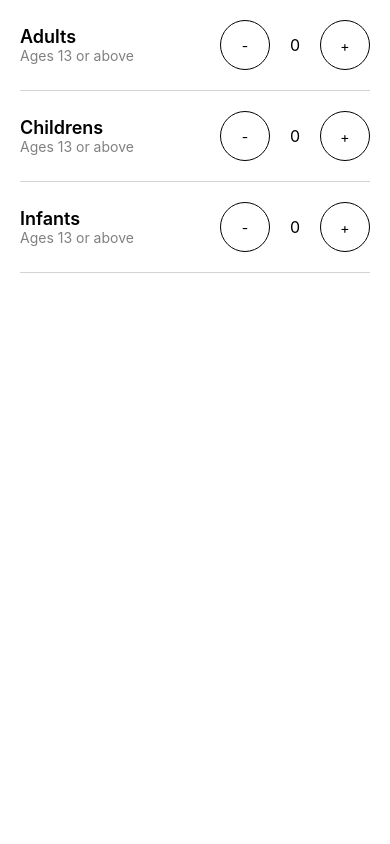
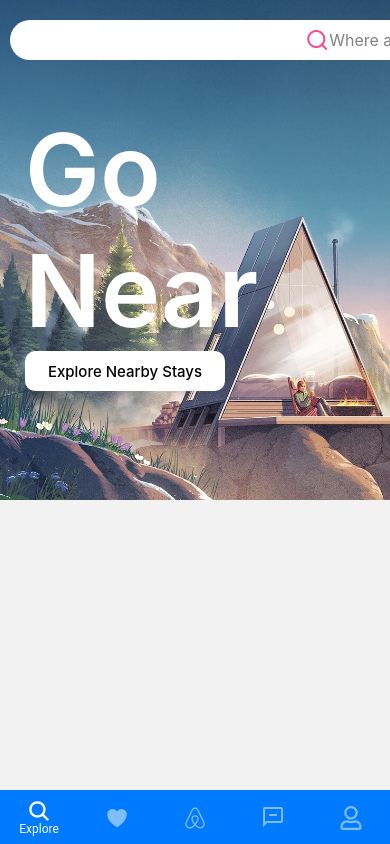
Before and after one commit to byanum/Airbnb, a React Native app in the folder Airbnb/: screen /HomeTabNavigator in a window 390 px wide. Built offline with nearby package versions, Linux system fonts and the light colour scheme.

Commit message:
Basic UI Completed
Total Hours of Completion: 2hrs

```diff
--- a/Airbnb/App.js
+++ b/Airbnb/App.js
@@ -1,5 +1,6 @@
 import { StatusBar } from "expo-status-bar";
 import { StyleSheet, Text, View, SafeAreaView } from "react-native";
+import { NavigationContainer } from "@react-navigation/native";
 import HomeScreen from "./src/screens/HomeScreen";
 import Post from "./src/components/Post";
 
@@ -8,17 +9,15 @@
 import DestinationScreen from "./src/screens/DestinationScreen";
 import GuestScreen from "./src/screens/Guest";
 
+import Router from "./src/navigation/index";
 // const feeds = feed[0];
 
 export default function App() {
   return (
-    <SafeAreaView>
-      {/* <HomeScreen /> */}
-      {/* <PostScreen /> */}
-      {/* <DestinationScreen /> */}
-      <GuestScreen />
+    <NavigationContainer>
+      <Router />
       <StatusBar style="auto" />
-    </SafeAreaView>
+    </NavigationContainer>
   );
 }
 
--- /dev/null
+++ b/Airbnb/src/navigation/HomeTabNavigator.js
@@ -0,0 +1,74 @@
+import { View, Text } from "react-native";
+import React from "react";
+import { createMaterialBottomTabNavigator } from "@react-navigation/material-bottom-tabs";
+import HomeScreen from "../screens/HomeScreen";
+import { Ionicons } from "@expo/vector-icons";
+import { MaterialCommunityIcons } from "@expo/vector-icons";
+import { FontAwesome5 } from "@expo/vector-icons";
+const Tab = createMaterialBottomTabNavigator();
+
+const HomeTabNavigator = () => {
+  return (
+    <Tab.Navigator
+      tabBarOptions={{
+        activeTintColor: "white",
+      }}
+    >
+      <Tab.Screen
+        name={"Explore"}
+        component={HomeScreen}
+        options={{
+          tabBarIcon: ({ color }) => (
+            <Ionicons name="search" size={24} color={color} />
+          ),
+        }}
+      />
+
+      <Tab.Screen
+        name={"Saved"}
+        component={HomeScreen}
+        options={{
+          tabBarIcon: ({ color }) => (
+            <Ionicons name="heart" size={24} color={color} />
+          ),
+        }}
+      />
+
+      <Tab.Screen
+        name={"Airbnb"}
+        component={HomeScreen}
+        options={{
+          tabBarIcon: ({ color }) => (
+            <FontAwesome5 name="airbnb" size={24} color={color} />
+          ),
+        }}
+      />
+
+      <Tab.Screen
+        name={"Messages"}
+        component={HomeScreen}
+        options={{
+          tabBarIcon: ({ color }) => (
+            <MaterialCommunityIcons
+              name="message-minus-outline"
+              size={24}
+              color={color}
+            />
+          ),
+        }}
+      />
+
+      <Tab.Screen
+        name={"Profle"}
+        component={HomeScreen}
+        options={{
+          tabBarIcon: ({ color }) => (
+            <FontAwesome5 name="user" size={24} color={color} />
+          ),
+        }}
+      />
+    </Tab.Navigator>
+  );
+};
+
+export default HomeTabNavigator;
--- /dev/null
+++ b/Airbnb/src/navigation/index.js
@@ -0,0 +1,33 @@
+import * as React from "react";
+
+import { createStackNavigator } from "@react-navigation/stack";
+import DestinationScreen from "../screens/DestinationScreen";
+import GuestScreen from "../screens/Guest";
+import HomeTabNavigator from "./HomeTabNavigator";
+const Stack = createStackNavigator();
+
+const RootNavigator = () => {
+  return (
+    <Stack.Navigator>
+      <Stack.Screen
+        name={"HomeTabNavigator"}
+        component={HomeTabNavigator}
+        options={{ headerShown: false }}
+      />
+
+      <Stack.Screen
+        name={"DestinationScreen"}
+        component={DestinationScreen}
+        options={{ title: "How many people?" }}
+      />
+
+      <Stack.Screen
+        name={"GuestScreen"}
+        component={GuestScreen}
+        options={{ title: "How many people?" }}
+      />
+    </Stack.Navigator>
+  );
+};
+
+export default RootNavigator;
--- a/Airbnb/src/screens/DestinationScreen/index.js
+++ b/Airbnb/src/screens/DestinationScreen/index.js
@@ -1,10 +1,17 @@
-import { View, Text, TextInput, FlatList } from "react-native";
+import { View, Text, TextInput, FlatList, Pressable } from "react-native";
 import React, { useState } from "react";
 import styles from "./styles";
 import { FontAwesome5 } from "@expo/vector-icons";
 import search from "../../../assets/data/search";
+import { useNavigation } from "@react-navigation/native";
+import GuestScreen from "../Guest";
 
 const DestinationScreen = () => {
+  const navigation = useNavigation();
+
+  const nextScreen = () => {
+    navigation.navigate("GuestScreen");
+  };
   // states
   const [inputText, setInputText] = useState("");
 
@@ -21,12 +28,12 @@
       <FlatList
         data={search}
         renderItem={({ item }) => (
-          <View style={styles.row}>
+          <Pressable onPress={nextScreen} style={styles.row}>
             <View style={styles.iconContainer}>
               <FontAwesome5 name="map-marker-alt" size={24} color="#354259" />
             </View>
             <Text style={styles.locationTxt}>{item.description}</Text>
-          </View>
+          </Pressable>
         )}
       />
     </View>
--- a/Airbnb/src/screens/Guest/index.js
+++ b/Airbnb/src/screens/Guest/index.js
@@ -30,6 +30,7 @@
     setCountInfant(Math.max(0, countInfant - 1));
   };
   return (
+    <View styles={styles.topContainer}>
       <View>
         {/* row 1: adult */}
         <View style={styles.rowAdult}>
@@ -96,6 +97,13 @@
           </View>
         </View>
       </View>
+
+      {/* search button */}
+
+      <Pressable style={styles.searchBtn}>
+        <Text>Search</Text>
+      </Pressable>
+    </View>
   );
 };
 
--- a/Airbnb/src/screens/Guest/styles.js
+++ b/Airbnb/src/screens/Guest/styles.js
@@ -1,9 +1,11 @@
 import { StyleSheet, Dimensions } from "react-native";
 
 const styles = StyleSheet.create({
-  container: {
-    margin: 10,
+  topContainer: {
+    height: "100%",
+    justifyContent: "space-between",
   },
+
   rowAdult: {
     flexDirection: "row",
     justifyContent: "space-between",
@@ -110,6 +112,15 @@
     marginTop: 15,
   },
   signTxt: {},
+  searchBtn: {
+    marginBottom: 20,
+    backgroundColor: "lightblue",
+    height: 50,
+    marginHorizontal: 20,
+    marginTop: 20,
+    justifyContent: "center",
+    alignItems: "center",
+  },
 });
 
 export default styles;
--- a/Airbnb/src/screens/HomeScreen/index.js
+++ b/Airbnb/src/screens/HomeScreen/index.js
@@ -2,14 +2,17 @@
 import React from "react";
 import styles from "./styles";
 import { Feather } from "@expo/vector-icons";
+import { useNavigation } from "@react-navigation/native";
 
 const HomeScreen = () => {
+  const navigation = useNavigation();
+
   const explore = () => {
     console.warn("Explore");
   };
 
   const search = () => {
-    console.warn("Search");
+    navigation.navigate("DestinationScreen");
   };
   return (
     <View>
```
Also changed, not shown: Airbnb/package.json (+10 -1 lines), 1 other file (tests, documents, lock files or other folders). Lines whose indentation alone changed are shown as unchanged.
